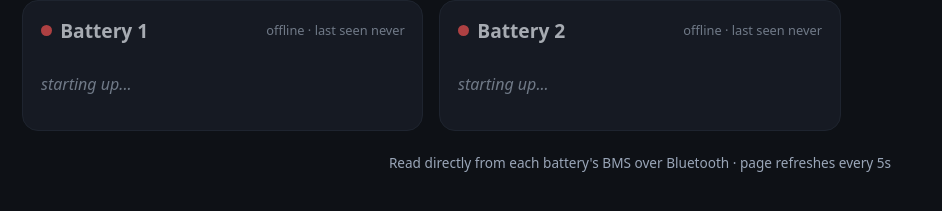
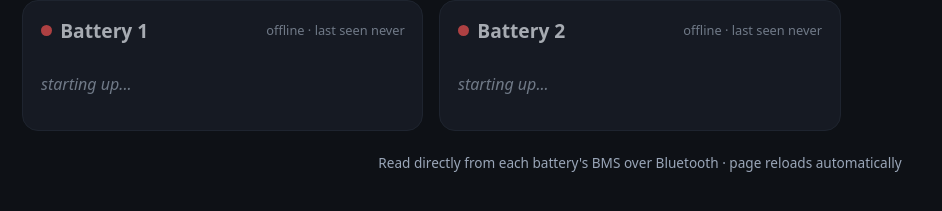
Before and after one commit to Rotoslider/bms-display, a Flask app: page / in a window 1280 px wide. Shown: the part 181-392 px from the top of the page, without its empty margins (0-942 px from the left). Run offline with Flask 2, Linux system fonts and the light colour scheme.

Commit message:
Reword footer: 'reloads automatically' instead of 'refreshes every 5s'
The per-pack 'updated Xm ago' timestamps made the fixed '5s' wording
misleading, since the page reload rate is not the BMS read freshness.

```diff
--- a/templates/index.html
+++ b/templates/index.html
@@ -16,7 +16,7 @@
   <main id="grid" class="grid"></main>
 
   <footer>
-    Read directly from each battery's BMS over Bluetooth · page refreshes every {{ refresh }}s
+    Read directly from each battery's BMS over Bluetooth · page reloads automatically
   </footer>
 
   <script>
```
